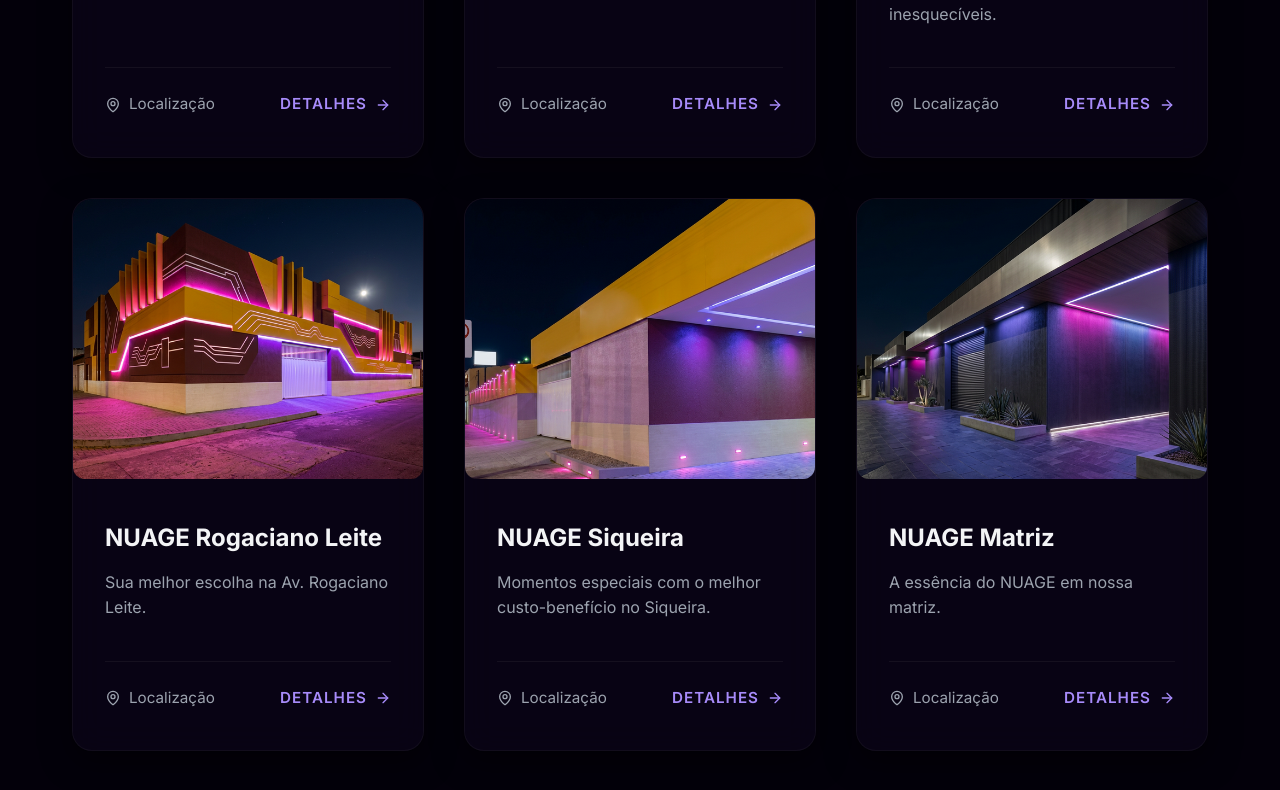
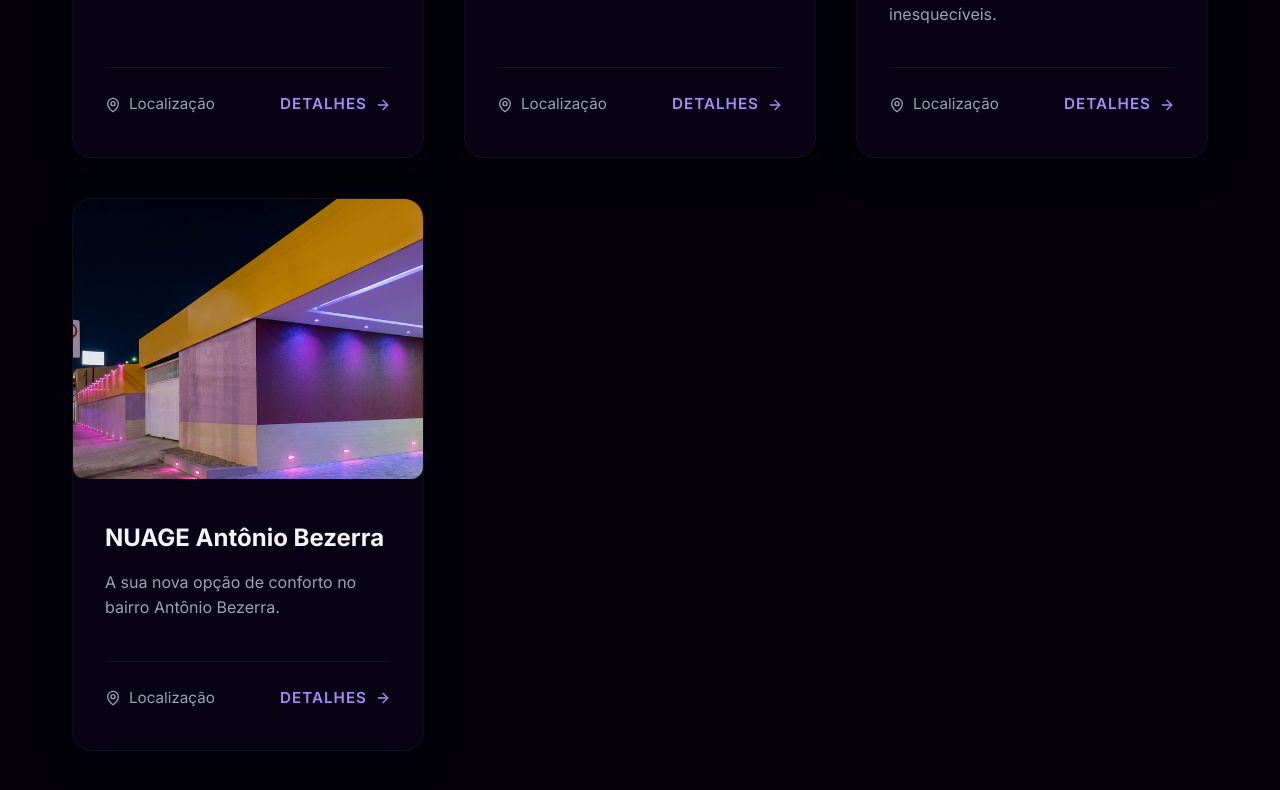
Before and after one commit to adribica/nuage-motel, a React (Vite) app: page / in a window 1280 px wide. Shown: the part 2220-3010 px from the top of the page. Built offline with nearby package versions, Linux system fonts and the light colour scheme.

Commit message:
Update units: added Antonio Bezerra and removed old units

```diff
--- a/src/data/units.ts
+++ b/src/data/units.ts
@@ -228,28 +228,11 @@
     ]
   },
   {
-    id: 'rogaciano-leite',
-    name: 'NUAGE Rogaciano Leite',
-    slug: 'rogaciano-leite',
+    id: 'antonio-bezerra',
+    name: 'NUAGE Antônio Bezerra',
+    slug: 'antonio-bezerra',
     locationUrl: '#',
-    description: 'Sua melhor escolha na Av. Rogaciano Leite.',
-    imageUrl: '/images/units/rogaciano_hq.png',
-    suites: [
-      {
-        name: 'Suíte Lua',
-        priceCheckIn: '3h — R$ 60,00',
-        priceOvernight: 'R$ 130,00',
-        features: ['Garagem privativa', 'Ar condicionado', 'Frigobar', 'TV smart', 'Som', 'Banheiro aquecido', 'Espelho'],
-        imageUrl: 'https://i.postimg.cc/kG2McFHX/Lua_Rogaciano.png'
-      }
-    ]
-  },
-  {
-    id: 'siqueira',
-    name: 'NUAGE Siqueira',
-    slug: 'siqueira',
-    locationUrl: '#',
-    description: 'Momentos especiais com o melhor custo-benefício no Siqueira.',
+    description: 'A sua nova opção de conforto no bairro Antônio Bezerra.',
     imageUrl: '/images/units/siqueira_hq.png',
     suites: [
       {
@@ -265,27 +248,5 @@
         features: featuresLua
       }
     ]
-  },
-  {
-    id: 'matriz',
-    name: 'NUAGE Matriz',
-    slug: 'matriz',
-    locationUrl: '#',
-    description: 'A essência do NUAGE em nossa matriz.',
-    imageUrl: '/images/units/matriz_hq.png',
-    suites: [
-      {
-        name: 'Suíte Estrela',
-        priceCheckIn: '2h — R$ 40,00',
-        priceOvernight: 'R$ 100,00',
-        features: featuresEstrela
-      },
-      {
-        name: 'Suíte Lua',
-        priceCheckIn: '3h — R$ 60,00',
-        priceOvernight: 'R$ 120,00',
-        features: featuresLua
-      }
-    ]
   }
 ];
```
